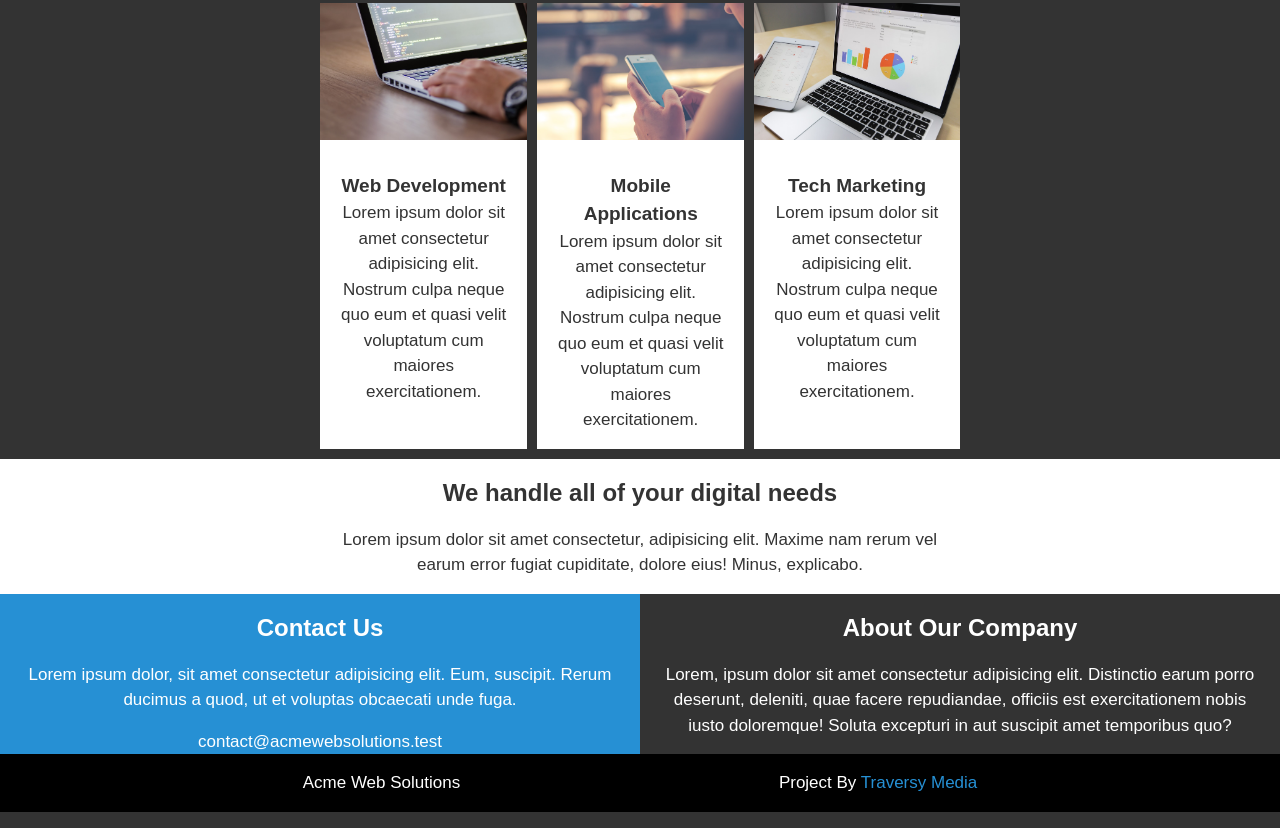
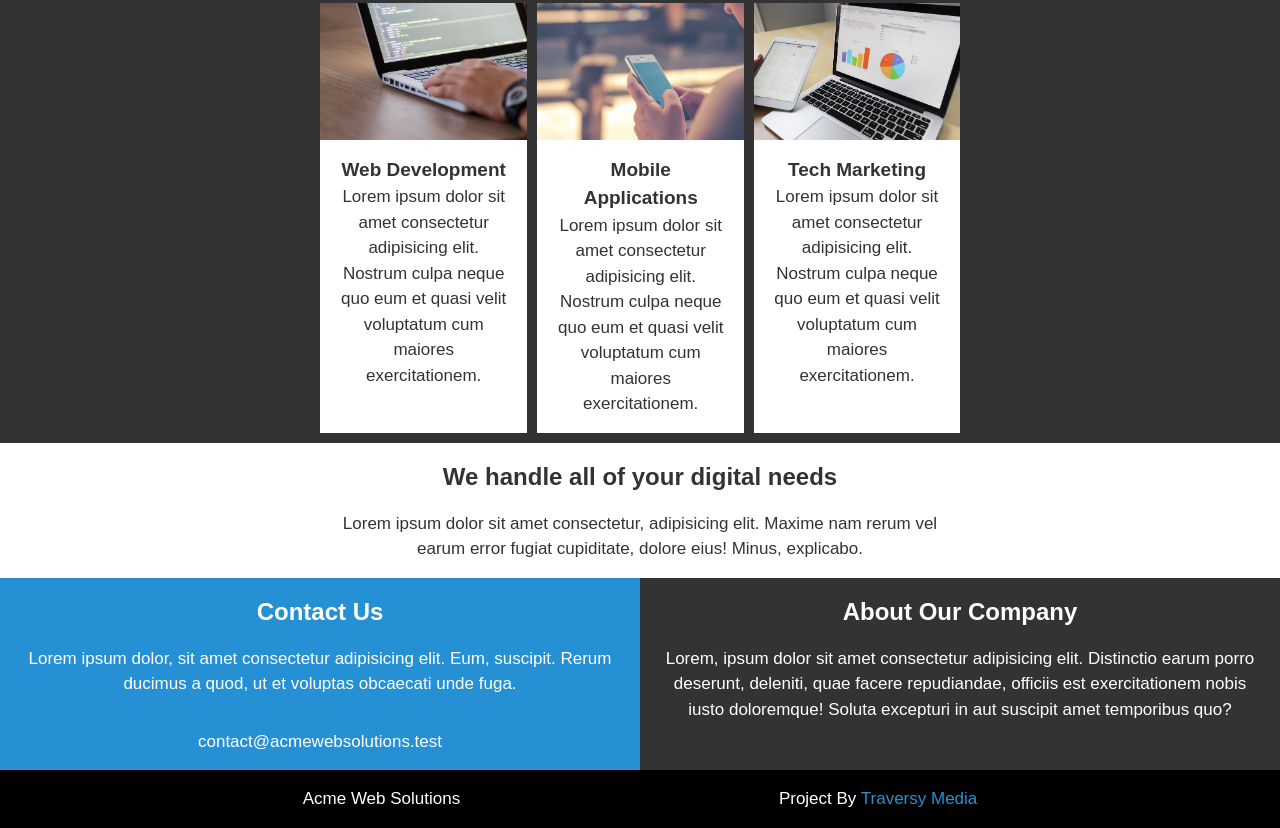
Before and after one commit to mverbylo/4.-Flex, a plain HTML site: page index.html in a window 1280 px wide. Shown: the part 579-1407 px from the top of the page. Drawn offline with Linux system fonts and the light colour scheme.

Commit message:
Add height header-wrapper,  text p->m, p-16, link

```diff
--- a/assets/style/style.css
+++ b/assets/style/style.css
@@ -11,7 +11,6 @@ body {
   background-color: var(--color);
 }
 .headering {
-  margin-top: 16px;
   font-weight: bold;
 }
 .hedering1 {
@@ -24,7 +23,7 @@ body {
   font-size: 19px;
 }
 .text {
-  padding: 16px;
+  margin: 16px;
 }
 .column {
   column-count: 2;
@@ -61,8 +60,9 @@ body {
   position: relative;
 }
 .header-wrapper {
-  padding-top: 10vh;
   align-items: center;
+  justify-content: center;
+  min-height: 45vh;
 }
 .header-wrapper > * {
   z-index: 1;
@@ -105,3 +105,11 @@ body {
 .footer-text {
   display: inline-block;
 }
+
+.p-16{
+  padding-top:16px;
+}
+.contact-link{
+  display: inline-block;
+  margin: 16px;
+}
--- a/index.html
+++ b/index.html
@@ -22,7 +22,7 @@
     </header>
     <main>
       <article class="white-background-color">
-        <div class="container fd-column">
+        <div class="container fd-column p-16">
           <h2 class="headering headering2">Web & Application Development</h2>
           <p class="text column">
             Lorem ipsum dolor sit amet consectetur adipisicing elit. Saepe sint
@@ -83,7 +83,7 @@
         </div>
       </section>
       <article class="white-background-color">
-        <div class="container fd-column">
+        <div class="container fd-column p-16">
           <h2 class="headering headering2">
             We handle all of your digital needs
           </h2>
@@ -95,17 +95,17 @@
         </div>
       </article>
       <section class="flex">
-        <arcticle class="contact-us w-50">
+        <arcticle class="contact-us w-50  p-16">
           <h2 class="headering headering2">Contact Us</h2>
           <p class="text">
             Lorem ipsum dolor, sit amet consectetur adipisicing elit. Eum,
             suscipit. Rerum ducimus a quod, ut et voluptas obcaecati unde fuga.
           </p>
-          <a href="mailto:contact@acmewebsolutions.test" class="text"
+          <a href="mailto:contact@acmewebsolutions.test" class="contact-link"
             >contact@acmewebsolutions.test</a
           >
         </arcticle>
-        <arcticle class="w-50">
+        <arcticle class="w-50  p-16">
           <h2 class="headering headering2">About Our Company</h2>
           <p class="text">
             Lorem, ipsum dolor sit amet consectetur adipisicing elit. Distinctio
```
